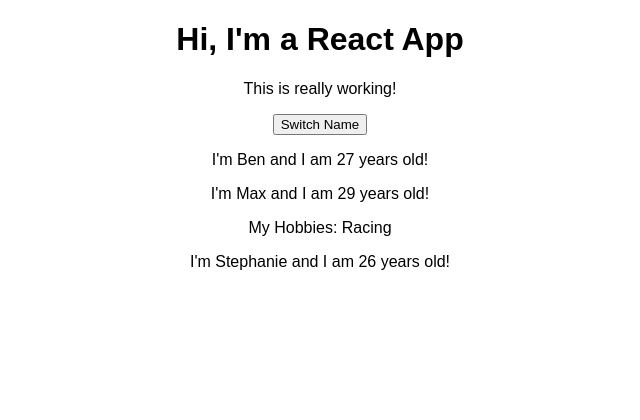
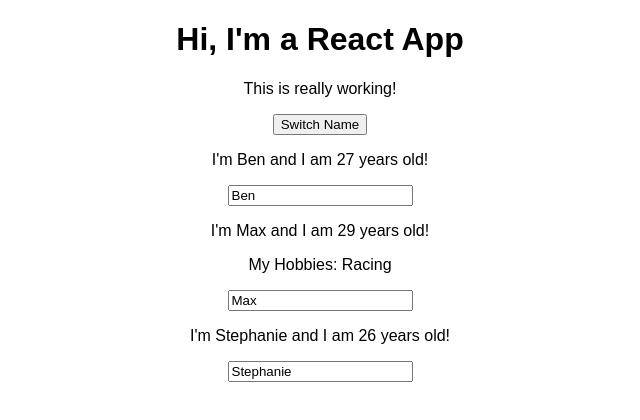
Before and after one commit to benjamin-karami/react-complete-guide, a React (Create React App) app: page / in a window 1280 px wide. Shown: the top 420 px of the page, without its empty margins (320-960 px from the left). Built offline with nearby package versions, Linux system fonts and the light colour scheme.

Commit message:
video 3-23

```diff
--- a/src/App.js
+++ b/src/App.js
@@ -1,57 +1,67 @@
-import React, { useState } from "react";
+import React, { Component } from "react";
 import "./App.css";
 import Person from "./Person/Person";
 
-const app = props => {
-  const [personsState, setPersonsState] = useState({
+class App extends Component {
+  state = {
     persons: [
       { name: "Ben", age: 27 },
       { name: "Max", age: 29 },
       { name: "Stephanie", age: 26 }
     ],
     otherState: " some text is here!"
-  });
+  };
 
-  const [otherState, setOtherState] = useState({
-    otherState: " some text is here!"
-  });
-
-  console.log(personsState, otherState);
-
-  const switchNameHandler = () => {
+  switchNameHandler = newName => {
     // console.log("hello wolrd");
     // this.state.persons[0].name = "Benjamin";
 
-    setPersonsState({
+    this.setState({
       persons: [
-        { name: "Benjamin", age: 27 },
+        { name: newName, age: 27 },
         { name: "Max", age: 2 },
         { name: "Stephanie", age: 70 }
       ]
     });
   };
 
+  nameChangedHandler = e => {
+    this.setState({
+      persons: [
+        { name: "Benjamin", age: 27 },
+        { name: e.target.value, age: 2 },
+        { name: "Stephanie", age: 70 }
+      ]
+    });
+  };
+
+  render() {
     return (
       <div className="App">
         <h1>Hi, I'm a React App</h1>
         <p>This is really working!</p>
-      <button onClick={switchNameHandler}>Switch Name</button>
+        <button onClick={() => this.switchNameHandler("Benjamin")}>
+          Switch Name
+        </button>
         <Person
-        name={personsState.persons[0].name}
-        age={personsState.persons[0].age}
+          name={this.state.persons[0].name}
+          age={this.state.persons[0].age}
         />
         <Person
-        name={personsState.persons[1].name}
-        age={personsState.persons[1].age}
+          changed={this.nameChangedHandler}
+          click={this.switchNameHandler.bind(this, "Benji")}
+          name={this.state.persons[1].name}
+          age={this.state.persons[1].age}
         >
           My Hobbies: Racing
         </Person>
         <Person
-        name={personsState.persons[2].name}
-        age={personsState.persons[2].age}
+          name={this.state.persons[2].name}
+          age={this.state.persons[2].age}
         />
       </div>
     );
-};
+  }
+}
 
-export default app;
+export default App;
--- a/src/Person/Person.jsx
+++ b/src/Person/Person.jsx
@@ -3,10 +3,11 @@
 const person = props => {
   return (
     <div>
-      <p>
+      <p onClick={props.click}>
         I'm {props.name} and I am {props.age} years old!
       </p>
       <p>{props.children}</p>
+      <input type="text" onChange={props.changed} value={props.name} />
     </div>
   );
 };
```
Lines whose indentation alone changed are shown as unchanged.
